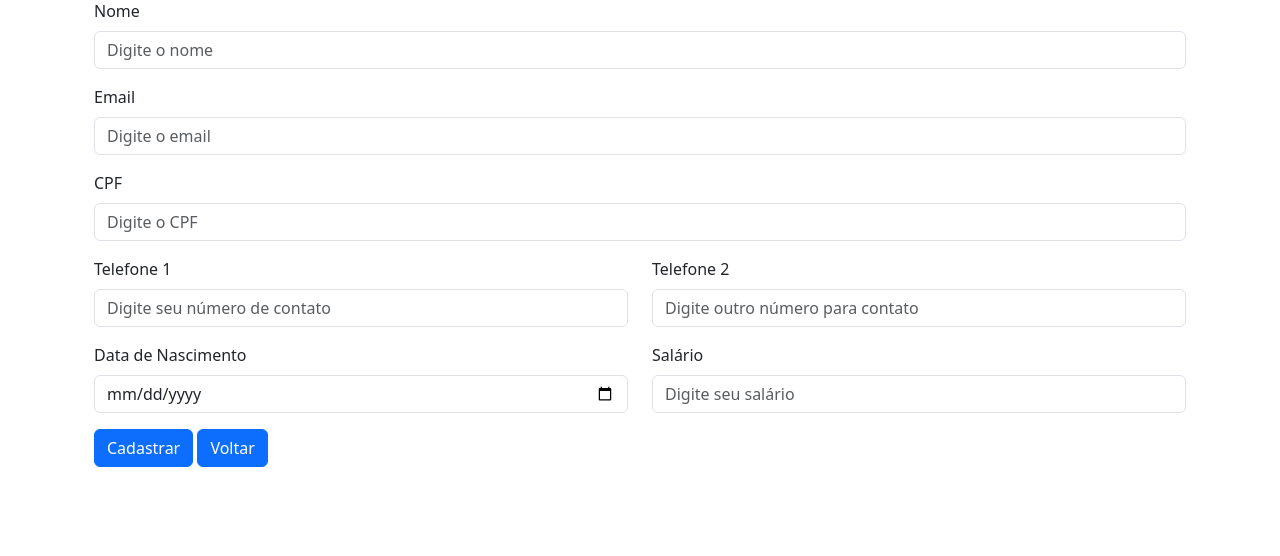
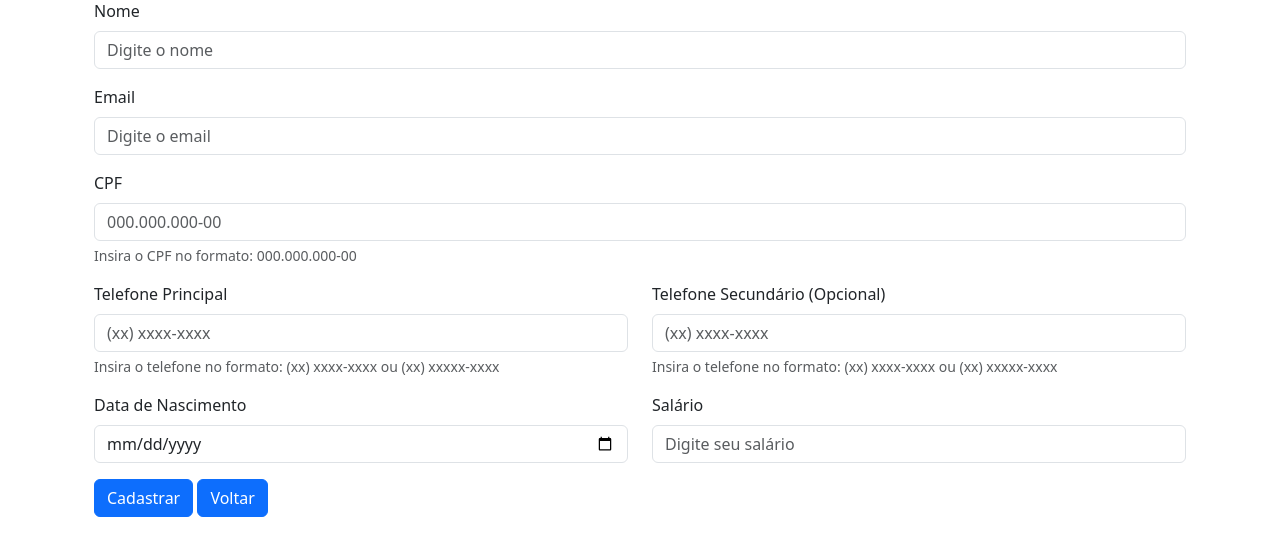
Before and after one commit to joao-victor-73/WorkForce, a Flask app: page /cadastro in a window 1280 px wide. Shown: the part 168-724 px from the top of the page. Run offline with Flask 3, Linux system fonts and the light colour scheme; parts of the project's set-up code (start-up, migrations or seed data) failed here and were passed over; some libraries are stand-ins or nearby versions.

Commit message:
modificação no fórmulario

```diff
--- a/projeto/main.py
+++ b/projeto/main.py
@@ -107,7 +107,7 @@ def novo_funcionario():
 
 
 # Essa rota coleta o que foi digitado no formulario e cria/cadastra o funcionário
-@app.route('/criando_funcionario')
+@app.route('/criando_funcionario', methods=['POST',])
 def criando_funcionario():
     # Requisitando as informações do fórmulario:
     nome = request.form['nome_func']
--- a/projeto/templates/cadastro.html
+++ b/projeto/templates/cadastro.html
@@ -16,17 +16,29 @@
 
             <div class="mb-3">
                 <label for="cpf" class="form-label">CPF</label>
-                <input type="number" class="form-control" id="cpf" placeholder="Digite o CPF">
+                <input type="text" class="form-control" id="cpf" name="cpf"
+                       placeholder="000.000.000-00"
+                       pattern="\d{3}\.\d{3}\.\d{3}-\d{2}"
+                       maxlength="14" required>
+                <div class="form-text">Insira o CPF no formato: 000.000.000-00</div>
             </div>
 
             <div class="mb-3 row">
                 <div class="col">
-                    <label for="phone" class="form-label">Telefone 1</label>
-                    <input type="tel" class="form-control" id="tel1" placeholder="Digite seu número de contato">
+                    <label for="tel1" class="form-label">Telefone Principal</label>
+                    <input type="tel" class="form-control" id="tel1" name="tel1"
+                           placeholder="(xx) xxxx-xxxx"
+                           pattern="\(\d{2}\)\s\d{4,5}-\d{4}"
+                           required>
+                    <div class="form-text">Insira o telefone no formato: (xx) xxxx-xxxx ou (xx) xxxxx-xxxx</div>
                 </div>
+
                 <div class="col">
-                    <label for="phone" class="form-label">Telefone 2</label>
-                    <input type="tel" class="form-control" id="tel2" placeholder="Digite outro número para contato">
+                    <label for="tel2" class="form-label">Telefone Secundário (Opcional)</label>
+                    <input type="tel" class="form-control" id="tel2" name="tel2"
+                           placeholder="(xx) xxxx-xxxx"
+                           pattern="\(\d{2}\)\s\d{4,5}-\d{4}">
+                    <div class="form-text">Insira o telefone no formato: (xx) xxxx-xxxx ou (xx) xxxxx-xxxx</div>
                 </div>
             </div>
 
```
Also changed, not shown: projeto/validacao_arquivo_temporario.py (added, +35 -0 lines).
